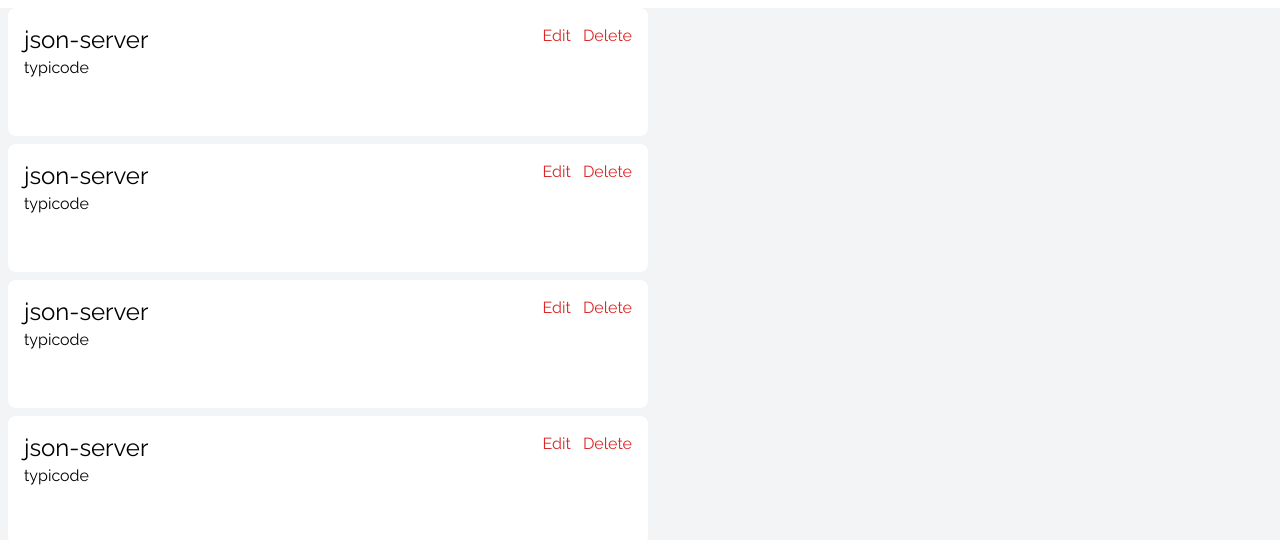
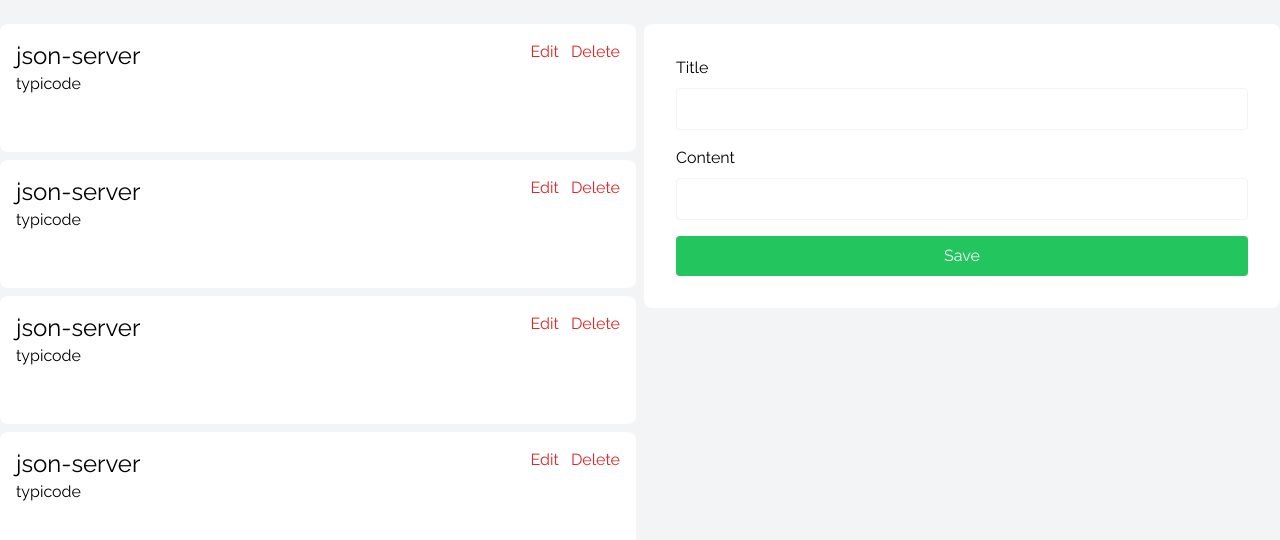
Before and after one commit to mrWealthid/Angular-Crud, an Angular app: page / in a window 1280 px wide. Shown: the top 540 px of the page. Built offline with nearby package versions, Linux system fonts and the light colour scheme; data requests are answered from the project's data file.

Commit message:
Created More Http request methods and wired the forms using reactive forms

```diff
--- a/src/app/blog/blog.component.html
+++ b/src/app/blog/blog.component.html
@@ -1,4 +1,4 @@
-<div class="bg-white p-4 w-1/2 h-32 rounded-lg m-2" *ngFor="let blog of blogs">
+<div *ngFor="let blog of blogs" class="bg-white w-full p-4 h-32 rounded-lg mb-2 ">
     <section class="flex justify-between">
         <p class="text-2xl"> {{blog.title}} </p>
         <section class="flex gap-3">
@@ -6,8 +6,6 @@
             <p class="text-red-600">Delete</p>
         </section>
     </section>
-
     <p>{{blog.content}}</p>
-
     <p>{{blog.timeStamp}}</p>
 </div>
--- a/src/app/blogs/blogs.component.html
+++ b/src/app/blogs/blogs.component.html
@@ -1,7 +1,8 @@
-
-<section  class="w-full h-screen bg-gray-100 ">
-
-
-    <app-blog [blogs]="blogs" ></app-blog>
-
+<section class="w-full flex gap-2 h-screen bg-gray-100 ">
+    <section class="w-full mt-6">
+        <app-blog [blogs]="blogs"></app-blog>
+    </section>
+    <section class="w-full mt-6 ">
+        <app-form></app-form>
+    </section>
 </section>
--- a/src/app/core/blog.service.ts
+++ b/src/app/core/blog.service.ts
@@ -4,21 +4,27 @@
 import {IBlog} from "./blog";
 
 @Injectable({
-  providedIn: 'root'
+    providedIn: 'root'
 })
 export class BlogService {
+    constructor(private http: HttpClient) {
+    }
 
-  constructor(private http:HttpClient) { }
+    getBlogs(): Observable<IBlog[]> {
+        return this.http.get<IBlog[]>(' http://localhost:3000/posts').pipe(
+            tap((data) => console.log(data))
+        );
+    }
 
+    addPost(newPost: IBlog): Observable<IBlog> {
+        return this.http.post<IBlog>(' http://localhost:3000/posts', newPost);
+    }
 
-  getBlogs():Observable<IBlog[]> {
-    return this.http.get<IBlog[]>(' http://localhost:3000/posts').pipe(
-        tap((data)=> console.log(data))
-    )
-  }
+    updatePost(newPost: IBlog): Observable<IBlog> {
+        return this.http.put<IBlog>(` http://localhost:3000/posts/${newPost.id}`, newPost);
+    }
 
-
-
-
-
+    deletePost(id: number): Observable<IBlog> {
+        return this.http.delete<IBlog>(` http://localhost:3000/posts/${id}`,);
+    }
 }
--- /dev/null
+++ b/src/app/form/form.component.html
@@ -0,0 +1,15 @@
+<form (ngSubmit)="submitValues(form.value)" [formGroup]="form"
+      class="bg-white flex flex-col gap-4 w-full p-8 rounded-lg mb-2 ">
+    <section class="flex flex-col gap-2">
+        <label for="title">Title</label>
+        <input class="p-2 border focus-within: outline-0 border-gray-100 rounded" formControlName="title" id="title">
+    </section>
+    <section class="flex flex-col gap-2">
+        <label for="content">Content</label>
+        <input class="p-2 border focus-within: outline-0 rounded border-gray-100" formControlName="content"
+               id="content">
+    </section>
+    <div class="w-full">
+        <button class="bg-green-500 w-full text-white p-2 rounded">Save</button>
+    </div>
+</form>
--- /dev/null
+++ b/src/app/form/form.component.ts
@@ -0,0 +1,29 @@
+import {Component, OnInit} from '@angular/core';
+import {FormControl, FormGroup} from "@angular/forms";
+
+@Component({
+    selector: 'app-form',
+    templateUrl: './form.component.html',
+    styleUrls: ['./form.component.css']
+})
+export class FormComponent implements OnInit {
+    form: FormGroup;
+    title: FormControl;
+    content: FormControl;
+
+    constructor() {
+    }
+
+    ngOnInit(): void {
+        this.title = new FormControl<any>("");
+        this.content = new FormControl<any>('');
+        this.form = new FormGroup<any>({
+            title: this.title,
+            content: this.content
+        });
+    }
+
+    submitValues(val: any) {
+        console.log(val);
+    }
+}
```
Also changed, not shown: src/app/app.module.ts (+13 -9 lines), src/app/form/form.component.css (added), 1 other file (tests, documents, lock files or other folders).
